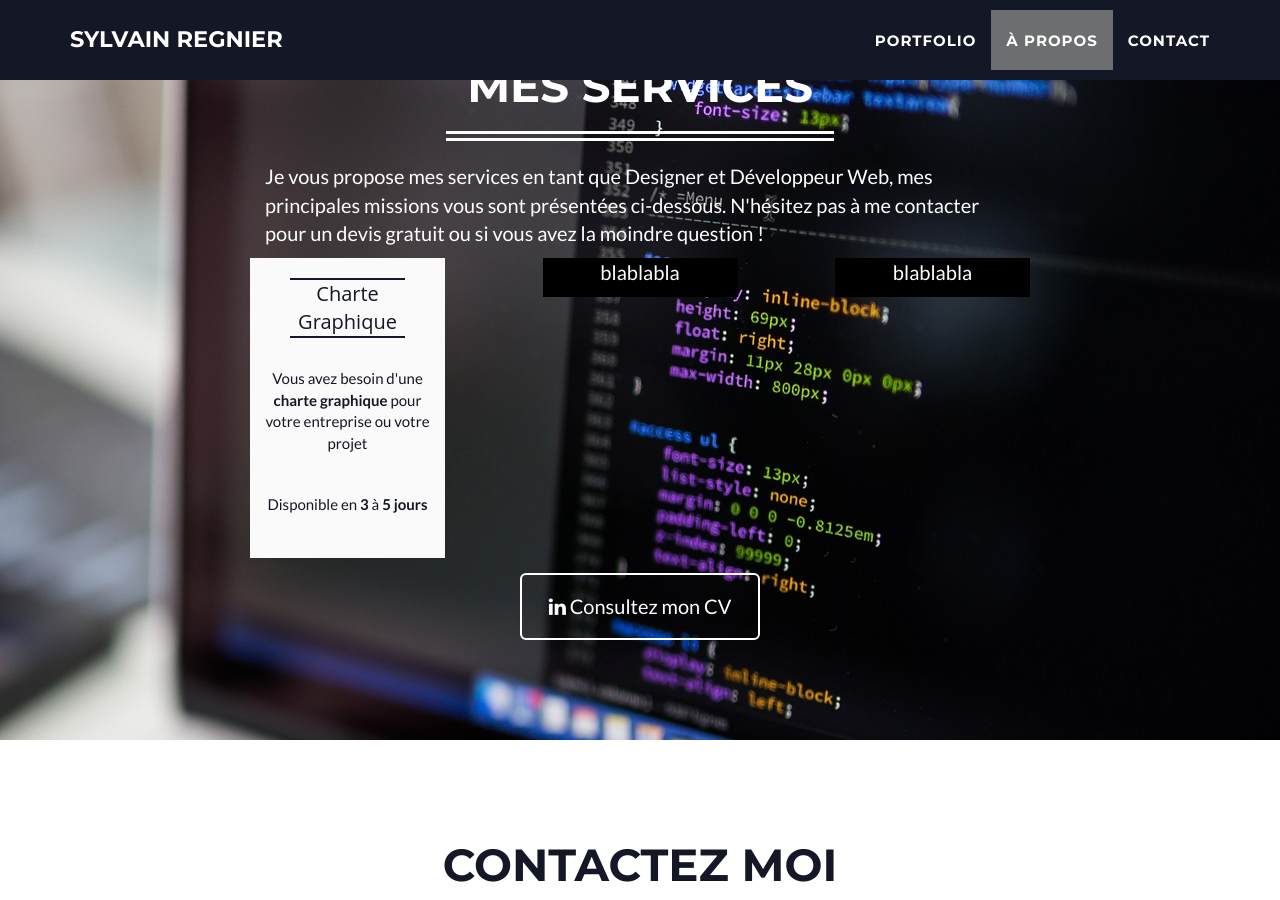
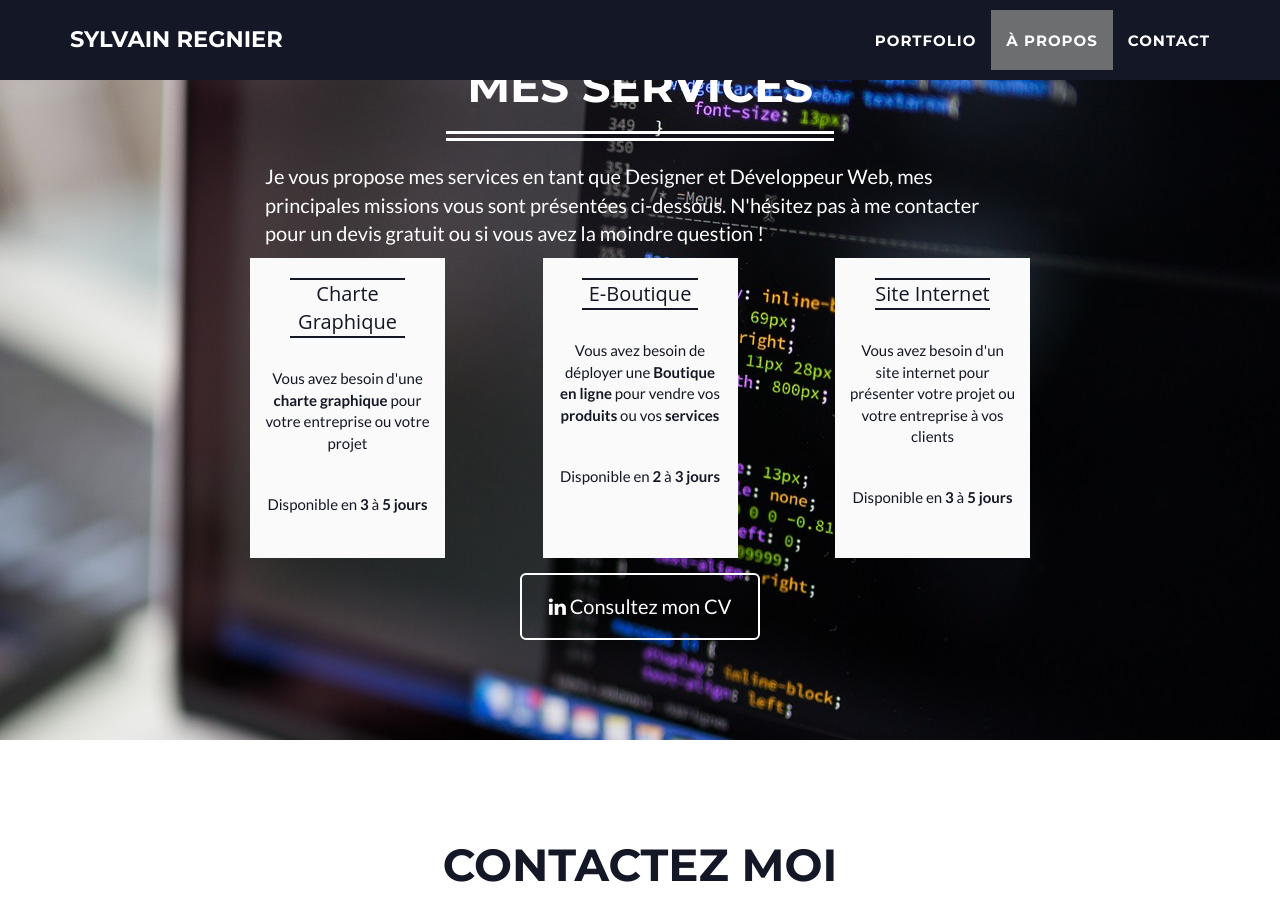
Before and after one commit to SylvainRegnier/SylvainRegnier.github.io, a Jekyll site: the page built from index.html, in a window 1280 px wide and 900 px high, scrolled down 1421 px. Built offline with Jekyll 4.4.1, drawn with Linux system fonts in a browser that asks for light colours.

Commit message:
test services

```diff
--- a/_includes/about.html
+++ b/_includes/about.html
@@ -27,13 +27,27 @@
               </div>
               <div class="col-lg-1">
               </div>
-              <div class="col-lg-2" style="background-color:#000; text-align:center">
-                <p>blablabla</p>
+              <div class="col-lg-2" style="background-color:#FAFAFA; text-align:center; height:300px">
+                <hr style="border-top: 2px solid #141725; width: 70%; margin-top:20px; margin-bottom:0px">
+                <div style="padding-top:0px;font: normal normal normal 20px/1.4em 'open sans',sans-serif;
+	color: #141725;">
+                  E-Boutique
+                </div>
+                <hr style="border-top: 2px solid #141725; width: 70%; margin-top:0px; margin-bottom:0px">
+                <div style="padding-top:30px;padding-bottom:30px; color:#141725">Vous avez besoin de déployer une <b>Boutique en ligne</b> pour vendre vos <b>produits</b> ou vos <b>services</b></div>
+                <div style="padding-top:10px; color:#141725">Disponible en <b>2</b> à <b>3 jours</b></div>
               </div>
               <div class="col-lg-1">
               </div>
-              <div class="col-lg-2" style="background-color:#000; text-align:center">
-                <p>blablabla</p>
+              <div class="col-lg-2" style="background-color:#FAFAFA; text-align:center; height:300px">
+                <hr style="border-top: 2px solid #141725; width: 70%; margin-top:20px; margin-bottom:0px">
+                <div style="padding-top:0px;font: normal normal normal 20px/1.4em 'open sans',sans-serif;
+	color: #141725;">
+                  Site Internet
+                </div>
+                <hr style="border-top: 2px solid #141725; width: 70%; margin-top:0px; margin-bottom:0px">
+                <div style="padding-top:30px;padding-bottom:30px; color:#141725">Vous avez besoin d'un site internet pour présenter votre projet ou votre entreprise à vos clients</div>
+                <div style="padding-top:10px; color:#141725">Disponible en <b>3</b> à <b>5 jours</b></div>
               </div>
               <div class="col-lg-2">
               </div>
```
